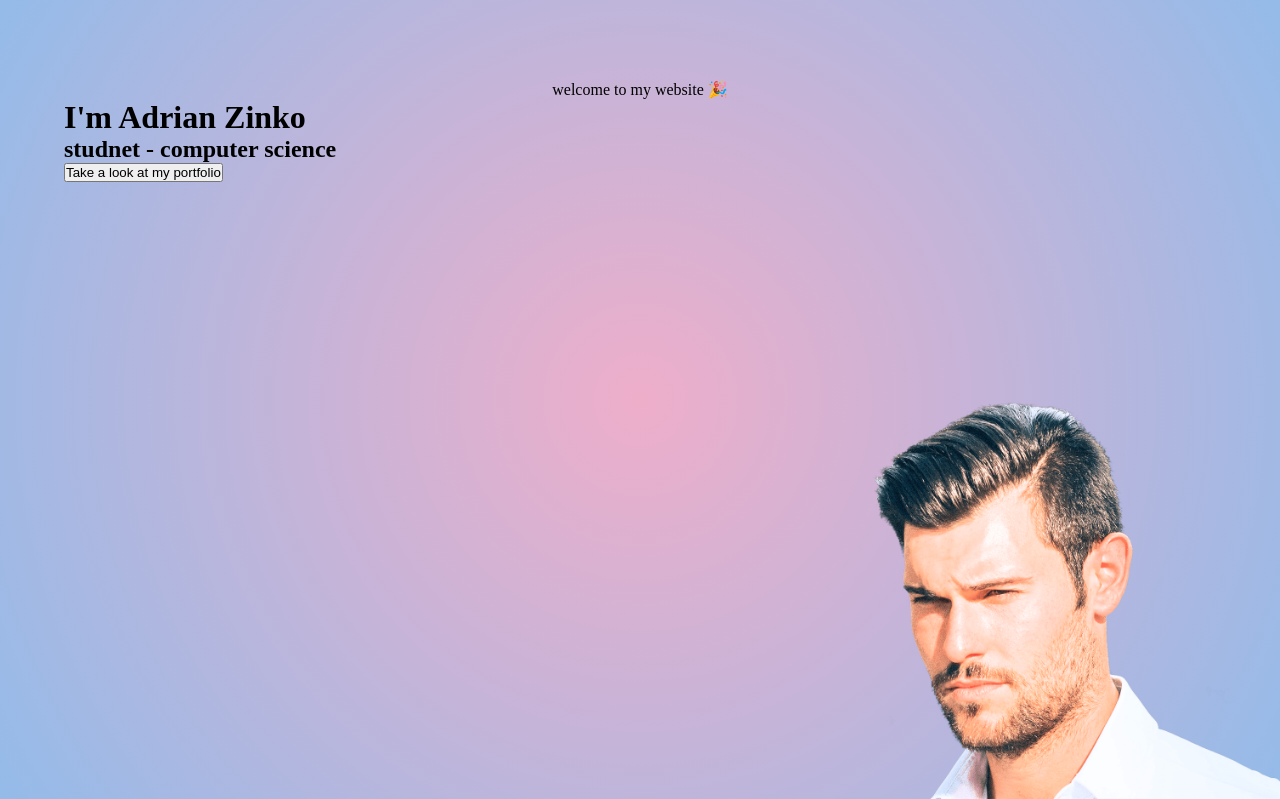
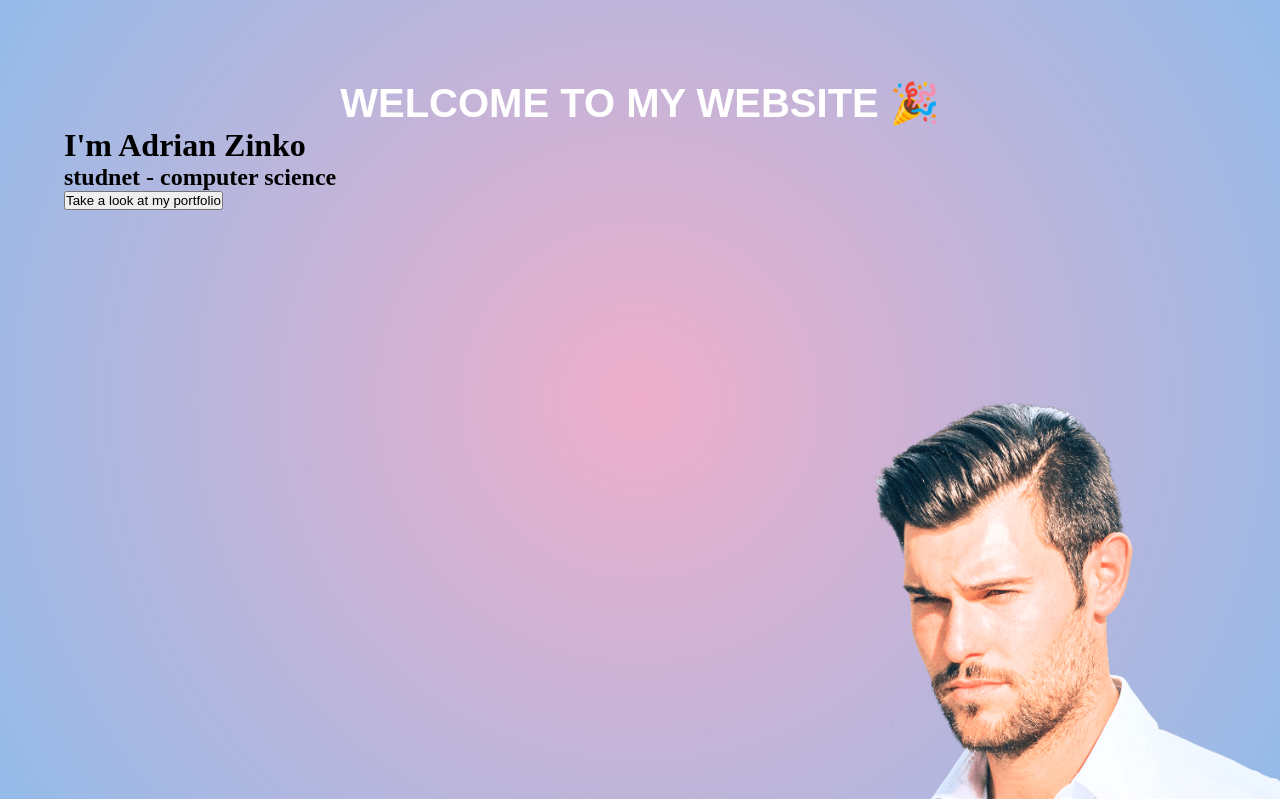
Before and after one commit to adrianghub/project_front_vol.2, a PHP site: page / in a window 1280 px wide. Shown: the top 799 px of the page. Run offline with PHP 8.4, Linux system fonts and the light colour scheme; some web fonts are replaced.

Commit message:
feat: add styles to header paragraph

```diff
--- a/css/style.css
+++ b/css/style.css
@@ -32,6 +32,11 @@ header > * {
 
 .header__paragraph {
   text-align: center;
+  font-family: 'Saira Condensed', sans-serif;
+  font-weight: bold;
+  font-size: 40px;
+  color: #fff;
+  text-transform: uppercase;
 }
 
 section {
```
